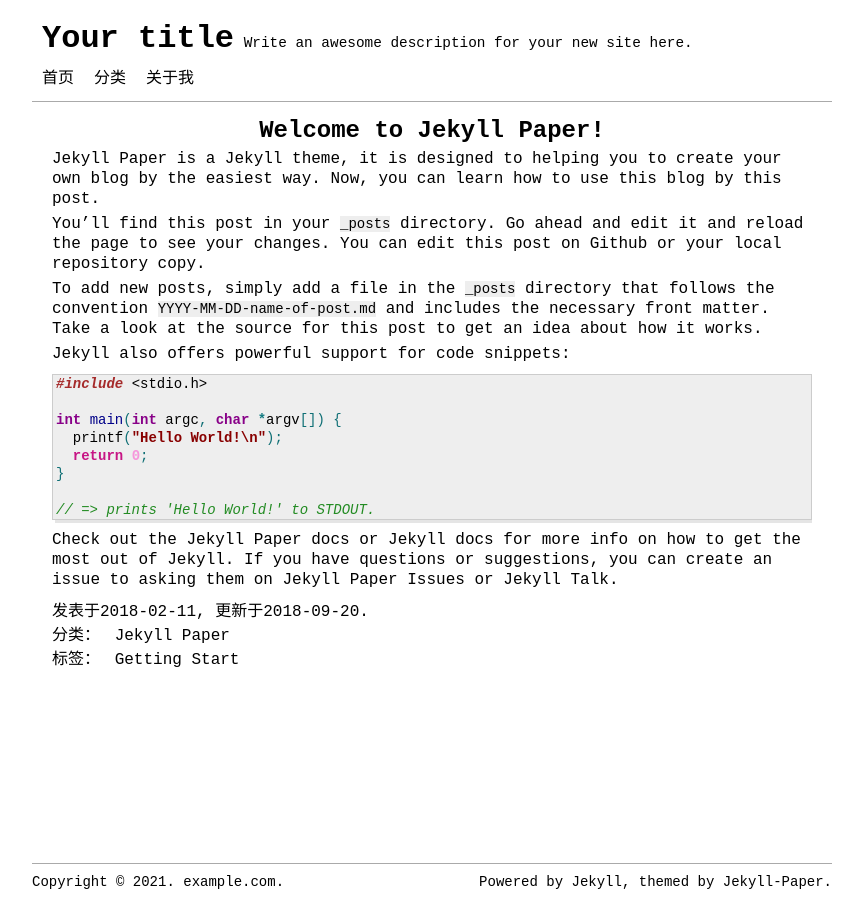
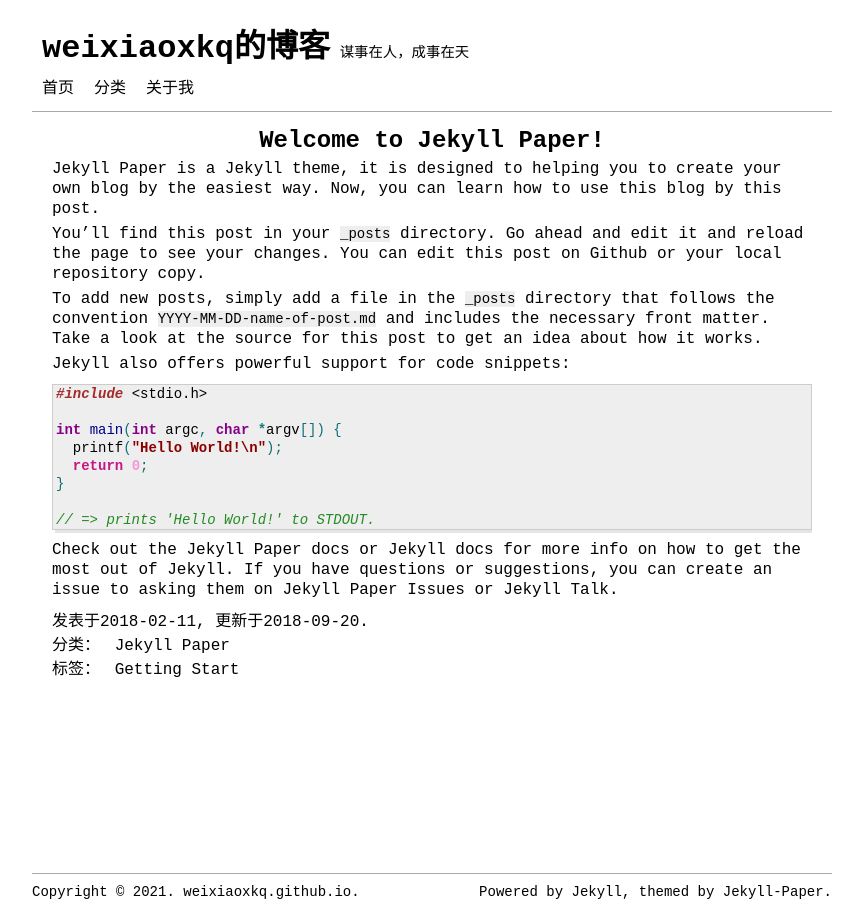
Before and after one commit to weixiaoxkq/weixiaoxkq.github.io, a Jekyll site: the page built from _posts/2018-02-11-welcome-to-jekyll.markdown, in a window 1280 px wide. Shown: the whole page, without its empty margins (208-1071 px from the left). Built offline with Jekyll 4.4.1, drawn with Linux system fonts in a browser that asks for light colours.

Commit message:
change basic setting

```diff
--- a/_config.yml
+++ b/_config.yml
@@ -13,15 +13,15 @@
 # you will see them accessed via {{ site.title }}, {{ site.email }}, and so on.
 # You can create any custom variable you would like, and they will be accessible
 # in the templates via {{ site.myvariable }}.
-title: Your title
-email: your-email@example.com
-name: Your name
+title: weixiaoxkq的博客
+email: weixiaoxkq@gmail.com
+name: weixiaoxkq
 description: >- # this means to ignore newlines until "baseurl:"
-  Write an awesome description for your new site here.
+  谋事在人，成事在天
 keywords: [Your keywords]
 baseurl: "" # the subpath of your site, e.g. /blog
-url: "" # the base hostname & protocol for your site, e.g. http://example.com
-domain: "example.com" # the domain name for your site, e.g. example.com
+url: "https://weixiaoxkq.github.io/" # the base hostname & protocol for your site, e.g. http://example.com
+domain: "weixiaoxkq.github.io" # the domain name for your site, e.g. example.com
 language: zh-cn
 # Supported languages list:
 # en: English
```
